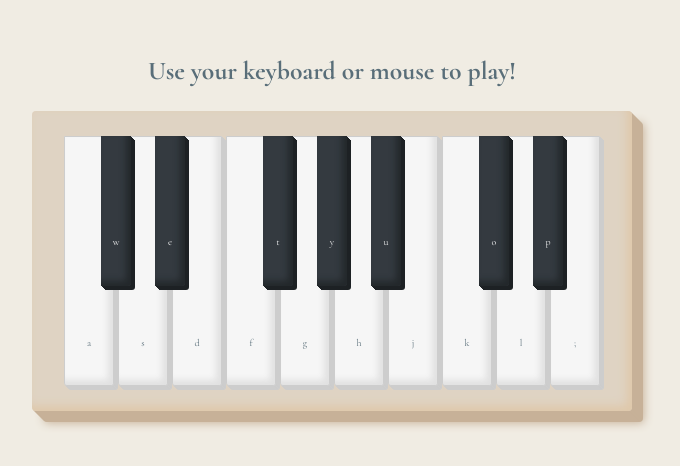
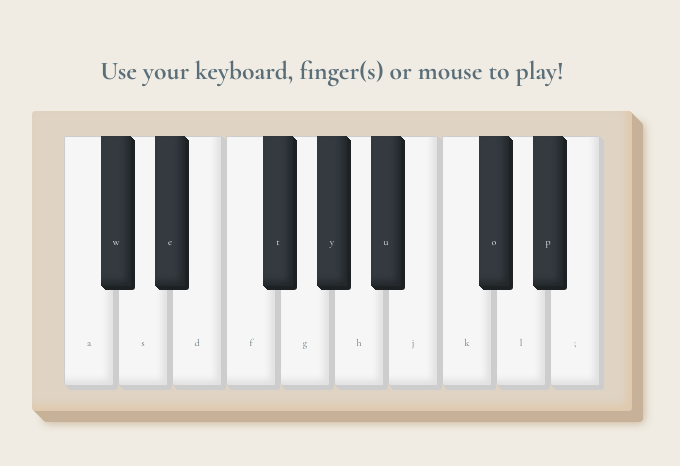
Before and after one commit to rylandinthesun/nextjs-dream-synth, a Next.js app: page /synth in a window 1280 px wide. Shown: the part 180-646 px from the top of the page, without its empty margins (308-988 px from the left). Built offline with nearby package versions, Linux system fonts and the light colour scheme.

Commit message:
Synth update

```diff
--- a/components/Synth.js
+++ b/components/Synth.js
@@ -128,7 +128,7 @@ const Synth = () => {
 			<Head>
 				<title>Enjoy 😊</title>
 			</Head>
-			<h3 className={synthStyles.title}>Use your keyboard or mouse to play!</h3>
+			<h3 className={synthStyles.title}>Use your keyboard, finger(s) or mouse to play!</h3>
 			<div className={synthStyles.container}>
 				<div className={synthStyles.whitenote} onClick={() => noteDown('C4')}>
 					a
```
